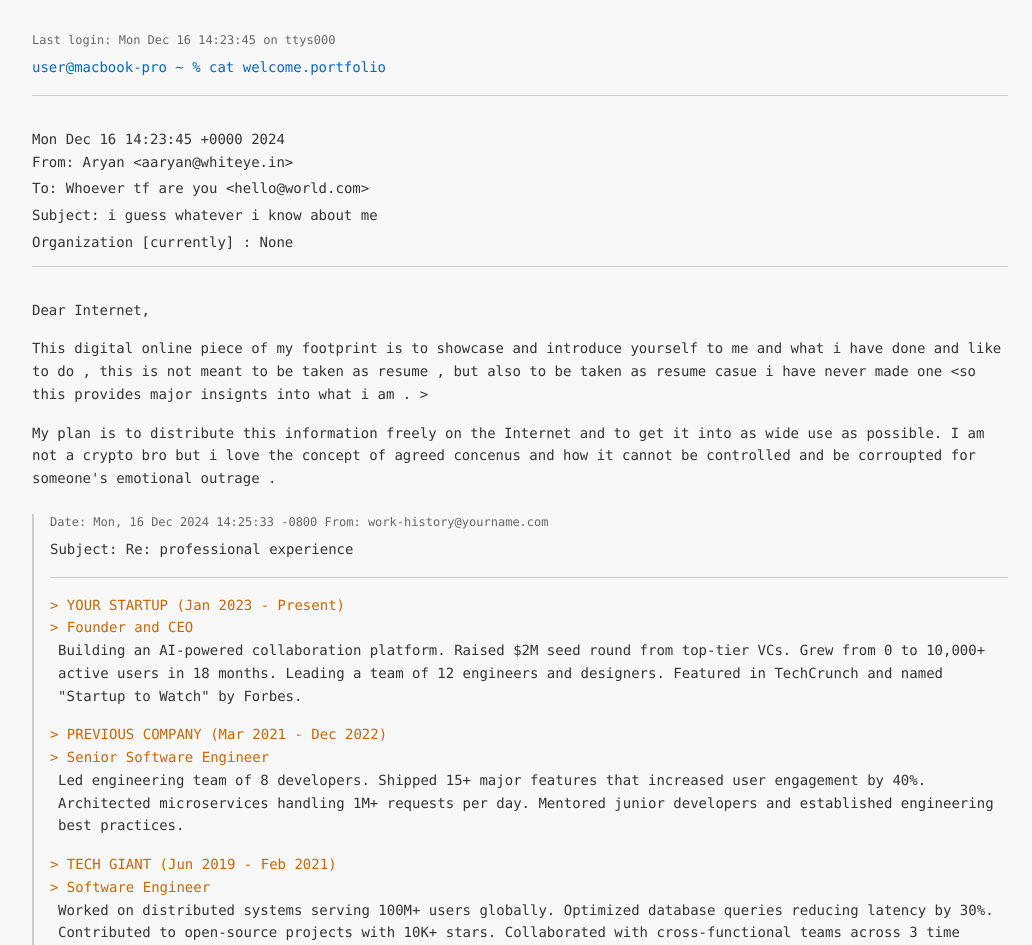
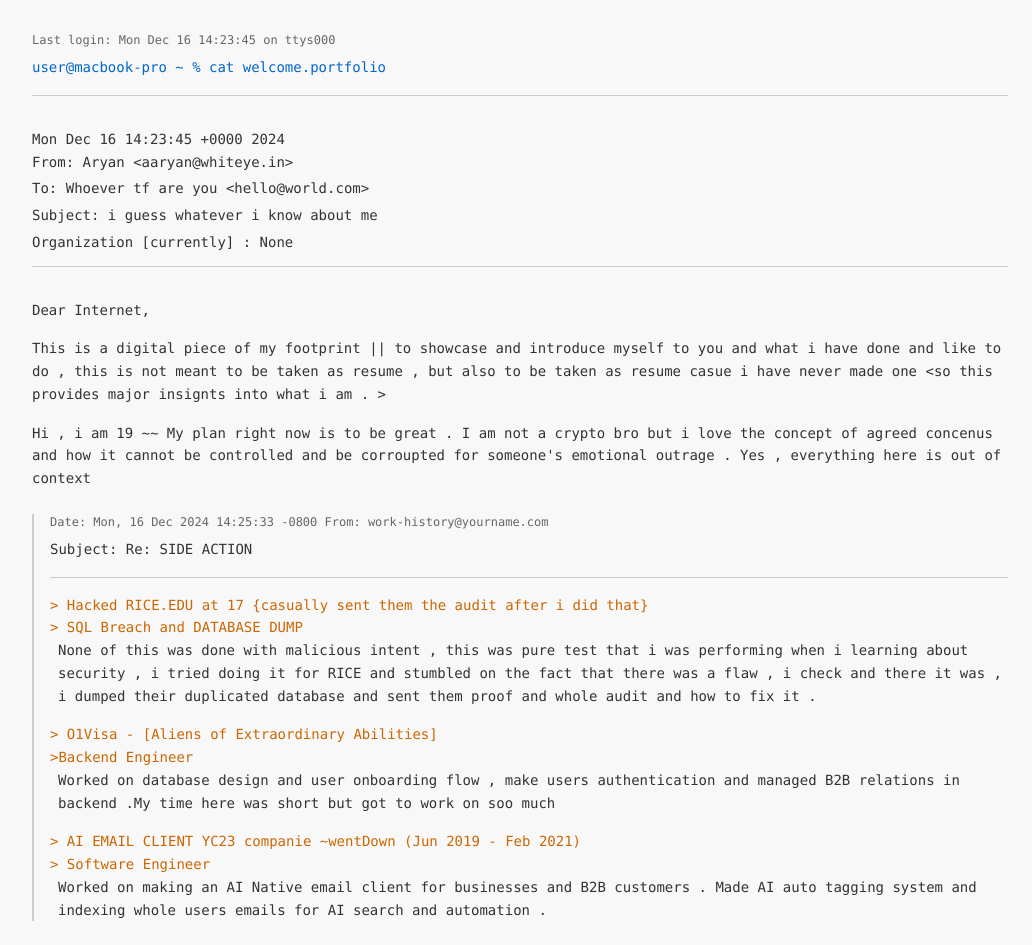
Before and after one commit to maskjelly/whiteye.in, a Next.js app: page / in a window 1280 px wide. Shown: the top 945 px of the page, without its empty margins (120-1152 px from the left). Built offline with nearby package versions, Linux system fonts and the light colour scheme.

Commit message:
Checkpoint commit

```diff
--- a/app/page.tsx
+++ b/app/page.tsx
@@ -31,15 +31,17 @@ export default function App() {
             <div>
               <div className="mb-4">Dear Internet,</div>
               <div className="mb-4">
-                This digital online piece of my footprint is to showcase and
-                introduce yourself to me and what i have done and like to do ,
+                This is a digital piece of my footprint || to showcase and
+                introduce myself to you and what i have done and like to do ,
                 this is not meant to be taken as resume , but also to be taken
                 as resume casue i have never made one
                 {" <"}so this provides major insignts into what i am . {">"}
               </div>
               <div className="mb-4">
-                My plan is to distribute this information freely on the Internet
-                and to get it into as wide use as possible. I am not a crypto bro but i love the concept of agreed concenus and how it cannot be controlled and be corroupted for someone's emotional outrage .
+                Hi , i am 19 ~~ My plan right now is to be great . I am not a
+                crypto bro but i love the concept of agreed concenus and how it
+                cannot be controlled and be corroupted for someone's emotional
+                outrage . Yes , everything here is out of context
               </div>
             </div>
 
@@ -50,53 +52,50 @@ export default function App() {
                   Date: Mon, 16 Dec 2024 14:25:33 -0800 From:
                   work-history@yourname.com
                 </div>
-                <div className="mb-2">Subject: Re: professional experience</div>
+                <div className="mb-2">Subject: Re: SIDE ACTION</div>
                 <div className="border-b border-[#cccccc] pb-2 mb-4"></div>
 
                 <div className="space-y-4">
                   <div>
                     <div className="text-[#cc6600]">
-                      {">"} YOUR STARTUP (Jan 2023 - Present)
+                      {">"} Hacked RICE.EDU at 17{" "}
+                      {"{casually sent them the audit after i did that}"}
                     </div>
-                    <div className="text-[#cc6600]">{">"} Founder and CEO</div>
+                    <div className="text-[#cc6600]">
+                      {">"} SQL Breach and DATABASE DUMP
+                    </div>
                     <div className="ml-2">
-                      Building an AI-powered collaboration platform. Raised $2M
-                      seed round from top-tier VCs. Grew from 0 to 10,000+
-                      active users in 18 months. Leading a team of 12 engineers
-                      and designers. Featured in TechCrunch and named "Startup
-                      to Watch" by Forbes.
+                      None of this was done with malicious intent , this was
+                      pure test that i was performing when i learning about
+                      security , i tried doing it for RICE and stumbled on the
+                      fact that there was a flaw , i check and there it was , i
+                      dumped their duplicated database and sent them proof and
+                      whole audit and how to fix it .
                     </div>
                   </div>
 
                   <div>
                     <div className="text-[#cc6600]">
-                      {">"} PREVIOUS COMPANY (Mar 2021 - Dec 2022)
+                      {">"} O1Visa - [Aliens of Extraordinary Abilities]
                     </div>
                     <div className="text-[#cc6600]">
-                      {">"} Senior Software Engineer
+                      {">"}Backend Engineer
                     </div>
                     <div className="ml-2">
-                      Led engineering team of 8 developers. Shipped 15+ major
-                      features that increased user engagement by 40%.
-                      Architected microservices handling 1M+ requests per day.
-                      Mentored junior developers and established engineering
-                      best practices.
+                      Worked on database design and user onboarding flow , make users authentication and managed B2B relations in backend .
+                      {"My time here was short but got to work on soo much "}
                     </div>
                   </div>
 
                   <div>
                     <div className="text-[#cc6600]">
-                      {">"} TECH GIANT (Jun 2019 - Feb 2021)
+                      {">"} AI EMAIL CLIENT {"YC23 companie ~wentDown"} (Jun 2019 - Feb 2021)
                     </div>
                     <div className="text-[#cc6600]">
                       {">"} Software Engineer
                     </div>
                     <div className="ml-2">
-                      Worked on distributed systems serving 100M+ users
-                      globally. Optimized database queries reducing latency by
-                      30%. Contributed to open-source projects with 10K+ stars.
-                      Collaborated with cross-functional teams across 3 time
-                      zones.
+                      Worked on making an AI Native email client for businesses and B2B customers . Made AI auto tagging system and indexing whole users emails for AI search and automation .
                     </div>
                   </div>
                 </div>
@@ -110,18 +109,17 @@ export default function App() {
                 projects@yourname.com
               </div>
               <div className="mb-2">
-                Subject: Fwd: open source contributions and side projects
+                Subject: Fwd:  Currently working on and IDEAS
               </div>
               <div className="border-b border-[#cccccc] pb-2 mb-4"></div>
 
               <div className="space-y-4">
                 <div>
                   <div className="text-[#0066cc]">
-                    {">"} ai-productivity-suite
+                    {">"} Security Layer for AI generated code
                   </div>
                   <div className="text-[#666666]">
-                    {">"} Creator and Maintainer | GitHub: 5.2K stars, 500+
-                    contributors
+                    {">"} Creator and Maintainer | CodeClot {"<github.com/apps/codeclot>"}
                   </div>
                   <div className="ml-2">
                     Open-source productivity tools powered by AI. Used by
```
